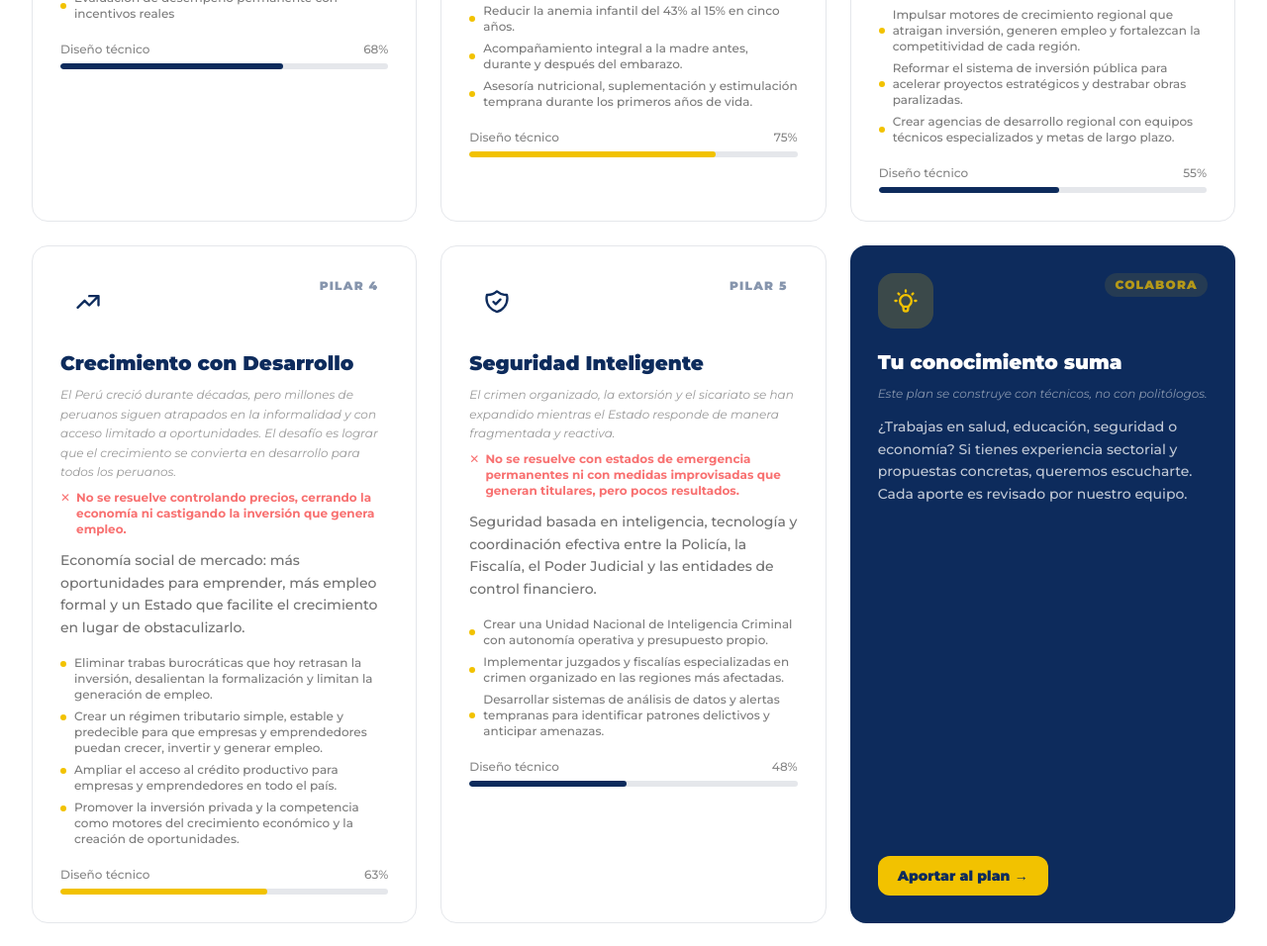
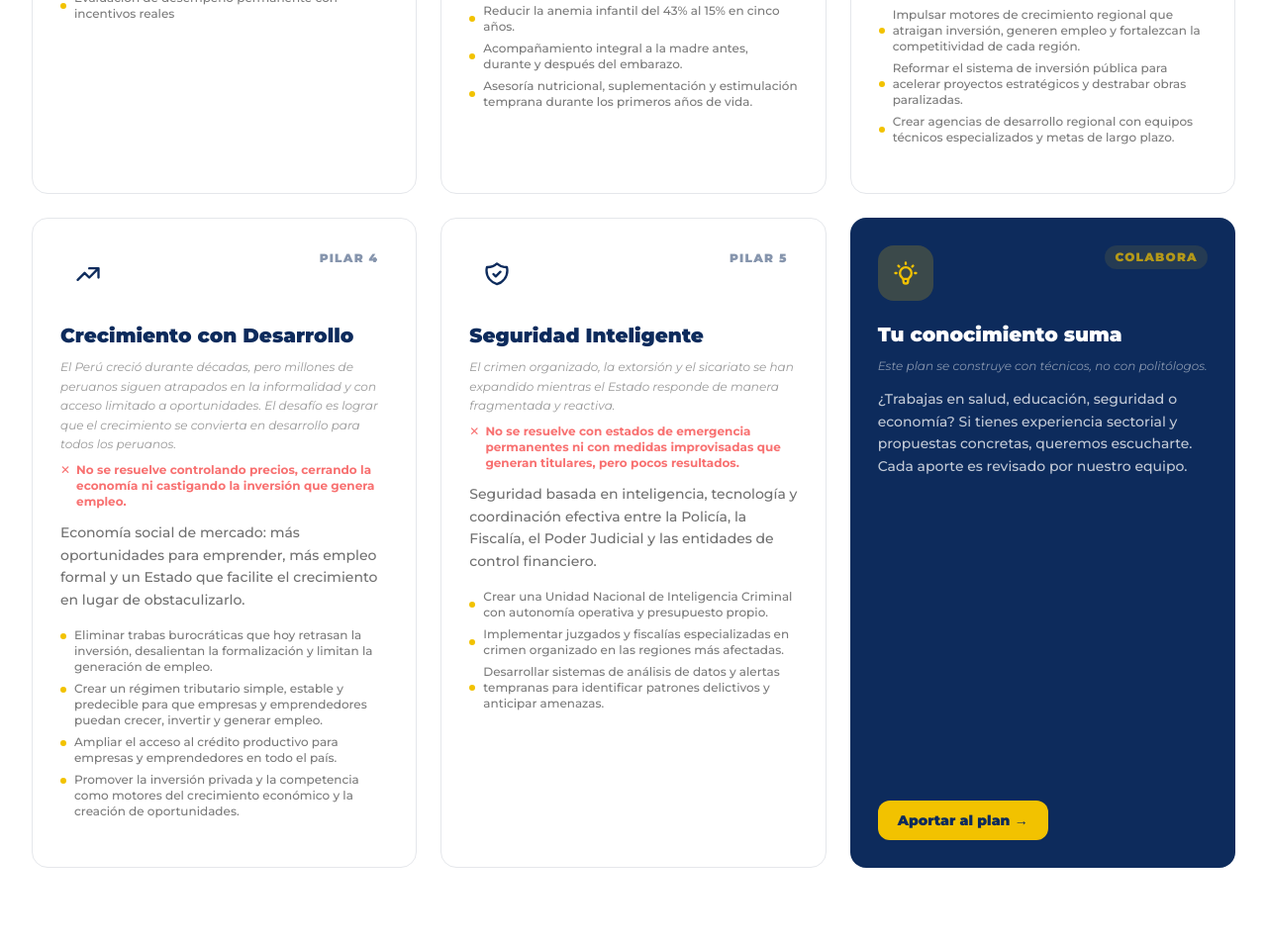
Before and after one commit to juan-huamani/PartidoCentral, a plain HTML site: page propuestas.html in a window 1280 px wide. Shown: the part 1016-1972 px from the top of the page at 99% size. Drawn offline with nearby package versions, Linux system fonts and the light colour scheme.

Commit message:
fix(copy del contenido)

```diff
--- a/propuestas.html
+++ b/propuestas.html
@@ -41,7 +41,7 @@
           El plan. Con nombre y apellido.
         </h1>
         <p class="text-slate-300 font-medium max-w-2xl leading-relaxed" style="font-size: 1.05rem;">
-          Para cada problema crónico del país, una solución técnica con capacidad real de ejecución. Y dejamos claro lo que rechazamos: el populismo que promete mucho y no resuelve nada.
+          Para cada problema crónico del país, una solución concreta, técnica y ejecutable. Creemos en la gestión, en la evidencia y en la rendición de cuentas. Menos promesas, más resultados.
         </p>
       </div>
 
@@ -87,10 +87,6 @@
               <li class="flex items-center gap-2 text-xs text-gris-oscuro/65 font-medium"><span class="w-1.5 h-1.5 bg-amarillo-progreso rounded-full flex-shrink-0"></span>Línea de carrera con salarios competitivos</li>
               <li class="flex items-center gap-2 text-xs text-gris-oscuro/65 font-medium"><span class="w-1.5 h-1.5 bg-amarillo-progreso rounded-full flex-shrink-0"></span>Evaluación de desempeño permanente con incentivos reales</li>
             </ul>
-            <div>
-              <div class="flex justify-between text-xs font-bold text-gris-oscuro/60 mb-1.5"><span>Diseño técnico</span><span>68%</span></div>
-              <div class="h-1.5 bg-gris-claro rounded-full overflow-hidden"><div class="progress-fill h-full bg-azul-institucional rounded-full" style="--w:68%"></div></div>
-            </div>
           </div>
 
           <!-- Pilar 2: Cancha Plana — Primera Infancia -->
@@ -110,10 +106,6 @@
               <li class="flex items-center gap-2 text-xs text-gris-oscuro/65 font-medium"><span class="w-1.5 h-1.5 bg-amarillo-progreso rounded-full flex-shrink-0"></span>Acompañamiento integral a la madre antes, durante y después del embarazo.</li>
               <li class="flex items-center gap-2 text-xs text-gris-oscuro/65 font-medium"><span class="w-1.5 h-1.5 bg-amarillo-progreso rounded-full flex-shrink-0"></span>Asesoría nutricional, suplementación y estimulación temprana durante los primeros años de vida.</li>
             </ul>
-            <div>
-              <div class="flex justify-between text-xs font-bold text-gris-oscuro/60 mb-1.5"><span>Diseño técnico</span><span>75%</span></div>
-              <div class="h-1.5 bg-gris-claro rounded-full overflow-hidden"><div class="progress-fill h-full bg-amarillo-progreso rounded-full" style="--w:75%"></div></div>
-            </div>
           </div>
 
           <!-- Pilar 3: Inversión en Regiones -->
@@ -133,10 +125,6 @@
               <li class="flex items-center gap-2 text-xs text-gris-oscuro/65 font-medium"><span class="w-1.5 h-1.5 bg-amarillo-progreso rounded-full flex-shrink-0"></span>Reformar el sistema de inversión pública para acelerar proyectos estratégicos y destrabar obras paralizadas.</li>
               <li class="flex items-center gap-2 text-xs text-gris-oscuro/65 font-medium"><span class="w-1.5 h-1.5 bg-amarillo-progreso rounded-full flex-shrink-0"></span>Crear agencias de desarrollo regional con equipos técnicos especializados y metas de largo plazo.</li>
             </ul>
-            <div>
-              <div class="flex justify-between text-xs font-bold text-gris-oscuro/60 mb-1.5"><span>Diseño técnico</span><span>55%</span></div>
-              <div class="h-1.5 bg-gris-claro rounded-full overflow-hidden"><div class="progress-fill h-full bg-azul-institucional rounded-full" style="--w:55%"></div></div>
-            </div>
           </div>
 
           <!-- Pilar 4: Crecimiento con Desarrollo -->
@@ -157,10 +145,6 @@
               <li class="flex items-start gap-2 text-xs text-gris-oscuro/65 font-medium"><span class="w-1.5 h-1.5 bg-amarillo-progreso rounded-full flex-shrink-0 mt-1.5"></span>Ampliar el acceso al crédito productivo para empresas y emprendedores en todo el país.</li>
               <li class="flex items-start gap-2 text-xs text-gris-oscuro/65 font-medium"><span class="w-1.5 h-1.5 bg-amarillo-progreso rounded-full flex-shrink-0 mt-1.5"></span>Promover la inversión privada y la competencia como motores del crecimiento económico y la creación de oportunidades.</li>
             </ul>
-            <div>
-              <div class="flex justify-between text-xs font-bold text-gris-oscuro/60 mb-1.5"><span>Diseño técnico</span><span>63%</span></div>
-              <div class="h-1.5 bg-gris-claro rounded-full overflow-hidden"><div class="progress-fill h-full bg-amarillo-progreso rounded-full" style="--w:63%"></div></div>
-            </div>
           </div>
 
           <!-- Pilar 5: Seguridad Inteligente -->
@@ -180,10 +164,6 @@
               <li class="flex items-center gap-2 text-xs text-gris-oscuro/65 font-medium"><span class="w-1.5 h-1.5 bg-amarillo-progreso rounded-full flex-shrink-0"></span>Implementar juzgados y fiscalías especializadas en crimen organizado en las regiones más afectadas.</li>
               <li class="flex items-center gap-2 text-xs text-gris-oscuro/65 font-medium"><span class="w-1.5 h-1.5 bg-amarillo-progreso rounded-full flex-shrink-0"></span>Desarrollar sistemas de análisis de datos y alertas tempranas para identificar patrones delictivos y anticipar amenazas.</li>
             </ul>
-            <div>
-              <div class="flex justify-between text-xs font-bold text-gris-oscuro/60 mb-1.5"><span>Diseño técnico</span><span>48%</span></div>
-              <div class="h-1.5 bg-gris-claro rounded-full overflow-hidden"><div class="progress-fill h-full bg-azul-institucional rounded-full" style="--w:48%"></div></div>
-            </div>
           </div>
 
           <!-- Tarjeta 6: Colaboración técnica — cierra el grid de forma natural -->
```
Also changed, not shown: index.html (+2 -2 lines), quienes-somos.html (+3 -3 lines).
